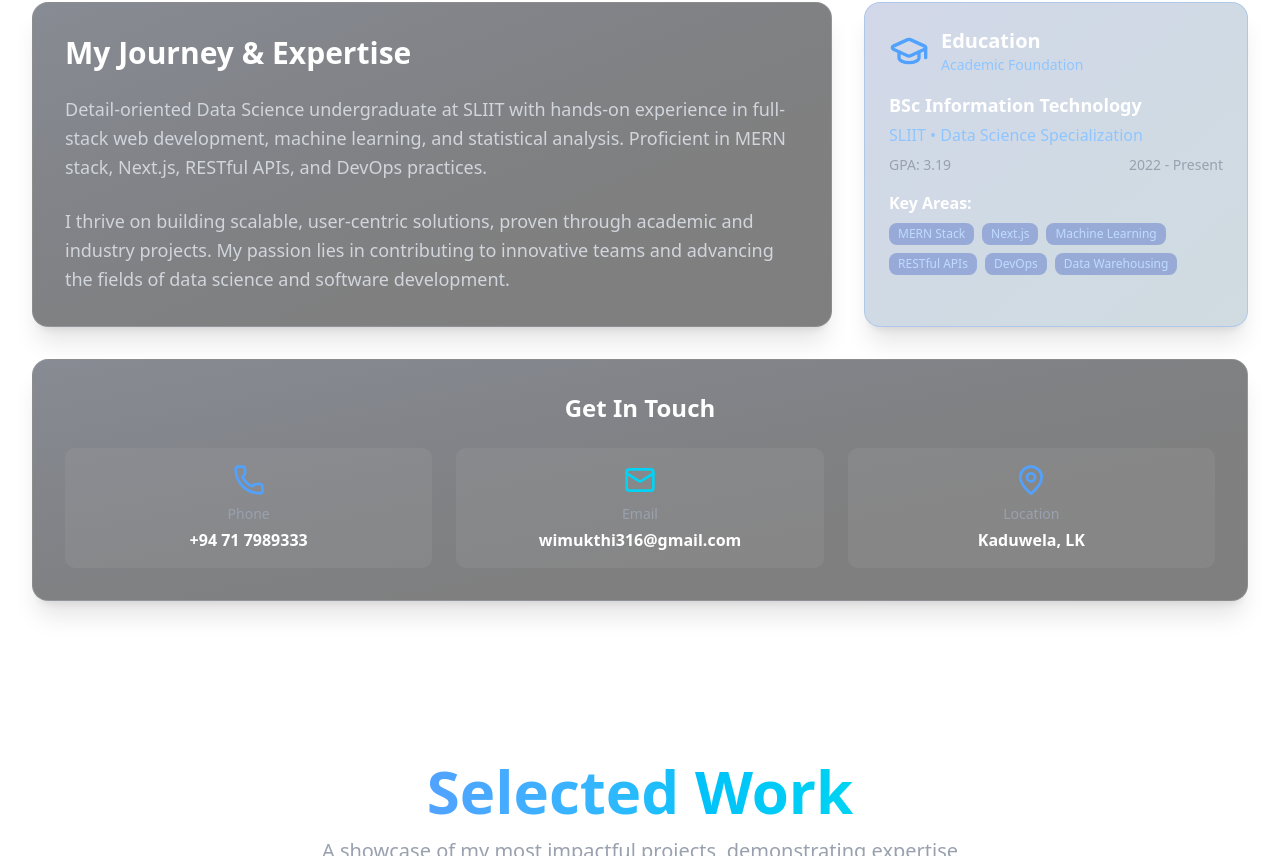
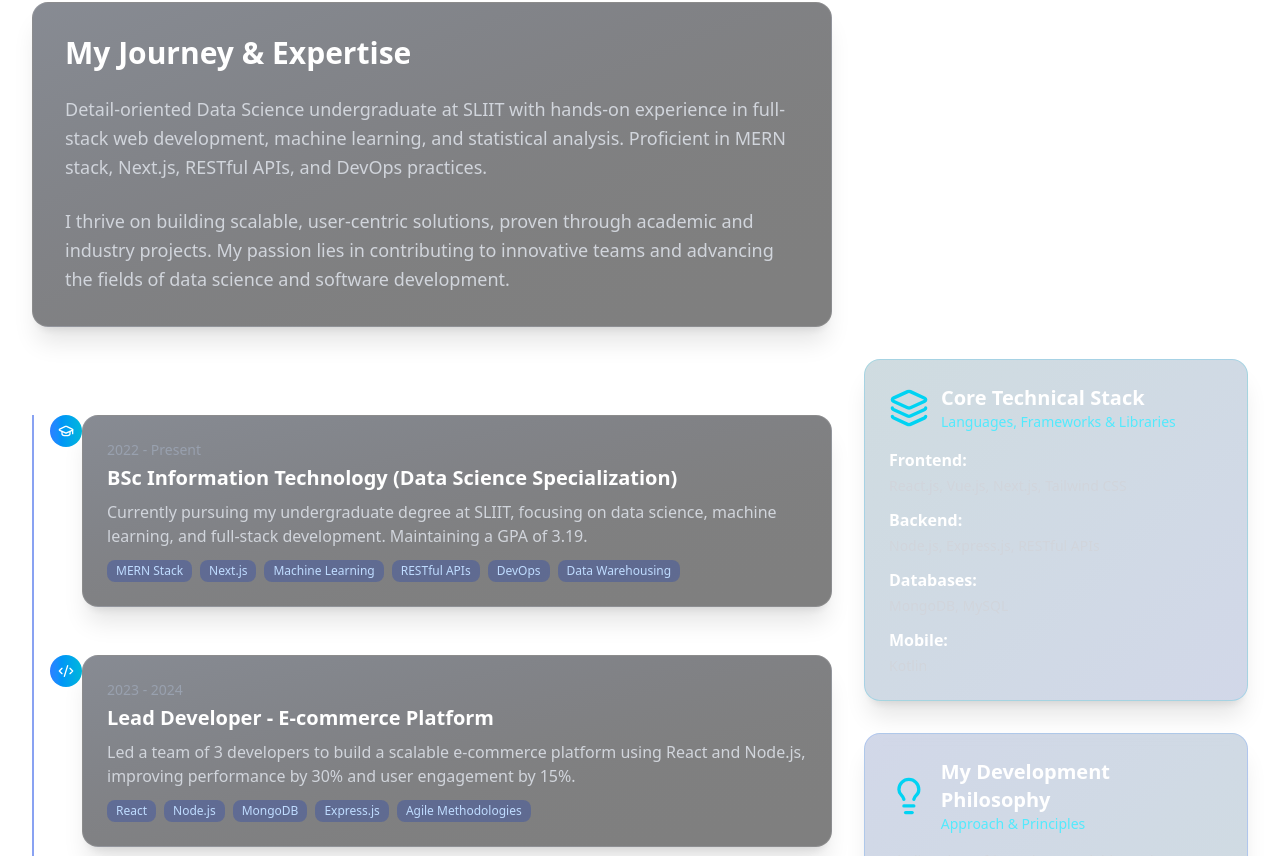
Before and after one commit to Wimukthi316/Portfolio-New, a Next.js app: page / in a window 1280 px wide. Shown: the part 1284-2140 px from the top of the page. Built offline with nearby package versions, Linux system fonts and the light colour scheme.

Commit message:
Add professional timeline and core technical stack sections for enhanced portfolio detail

```diff
--- a/src/app/page.tsx
+++ b/src/app/page.tsx
@@ -21,6 +21,8 @@ import {
   Menu,
   X,
   MousePointer,
+  Lightbulb,
+  Layers,
 } from "lucide-react"
 import Image from "next/image"
 import Link from "next/link"
@@ -178,6 +180,33 @@ export default function ModernPortfolio() {
       code: "Storage Solutions",
       icon: "💾",
       color: "from-sky-500 to-cyan-500",
+    },
+  ]
+
+  const timelineEvents = [
+    {
+      year: "2022 - Present",
+      title: "BSc Information Technology (Data Science Specialization)",
+      description:
+        "Currently pursuing my undergraduate degree at SLIIT, focusing on data science, machine learning, and full-stack development. Maintaining a GPA of 3.19.",
+      icon: GraduationCap,
+      badges: ["MERN Stack", "Next.js", "Machine Learning", "RESTful APIs", "DevOps", "Data Warehousing"],
+    },
+    {
+      year: "2023 - 2024",
+      title: "Lead Developer - E-commerce Platform",
+      description:
+        "Led a team of 3 developers to build a scalable e-commerce platform using React and Node.js, improving performance by 30% and user engagement by 15%.",
+      icon: Code2,
+      badges: ["React", "Node.js", "MongoDB", "Express.js", "Agile Methodologies"],
+    },
+    {
+      year: "2021 - 2022",
+      title: "Freelance Web Developer",
+      description:
+        "Developed and deployed various client websites, focusing on responsive design and SEO optimization. Gained experience in client communication and project management.",
+      icon: Globe,
+      badges: ["HTML", "CSS", "JavaScript", "WordPress", "UI/UX"],
     },
   ]
 
@@ -379,41 +408,96 @@ export default function ModernPortfolio() {
               </CardContent>
             </Card>
 
-            {/* Education Card */}
-            <Card className="bg-gradient-to-br from-blue-900/20 to-cyan-900/20 border-blue-500/20 backdrop-blur-sm rounded-2xl p-6 shadow-xl hover:shadow-2xl transition-all duration-500 transform hover:-translate-y-1">
+            {/* Nested grid for timeline and other cards */}
+            <div className="lg:col-span-3 grid grid-cols-1 lg:grid-cols-3 gap-8">
+              {/* Professional Timeline Section */}
+              <div className="lg:col-span-2">
+                <h3 className="text-2xl font-bold text-white mb-6">My Professional Timeline</h3>
+                <div className="relative pl-8 border-l-2 border-blue-700/50 space-y-12">
+                  {timelineEvents.map((event, index) => (
+                    <div key={index} className="relative">
+                      <div className="absolute -left-4 top-0 w-8 h-8 rounded-full bg-gradient-to-r from-blue-500 to-cyan-500 flex items-center justify-center">
+                        <event.icon className="w-4 h-4 text-white" />
+                      </div>
+                      <Card className="ml-4 bg-gradient-to-br from-gray-900/50 to-black/50 backdrop-blur-sm rounded-2xl p-6 border border-white/10 shadow-xl">
+                        <CardContent className="p-0">
+                          <p className="text-sm text-gray-400 mb-1">{event.year}</p>
+                          <h4 className="text-xl font-bold text-white mb-2">{event.title}</h4>
+                          <p className="text-gray-300 text-base">{event.description}</p>
+                          {event.badges && (
+                            <div className="flex flex-wrap gap-2 mt-3">
+                              {event.badges.map((badge) => (
+                                <Badge key={badge} variant="secondary" className="bg-blue-800/30 text-blue-200">
+                                  {badge}
+                                </Badge>
+                              ))}
+                            </div>
+                          )}
+                        </CardContent>
+                      </Card>
+                    </div>
+                  ))}
+                </div>
+              </div>
+
+              {/* Right column for Core Technical Stack and My Development Philosophy */}
+              <div className="lg:col-span-1 flex flex-col gap-8">
+                {/* Core Technical Stack Card */}
+                <Card className="bg-gradient-to-br from-cyan-900/20 to-blue-900/20 border-cyan-500/20 backdrop-blur-sm rounded-2xl p-6 shadow-xl hover:shadow-2xl transition-all duration-500 transform hover:-translate-y-1">
                   <CardContent className="p-0">
                     <div className="flex items-center mb-4">
-                  <GraduationCap className="w-10 h-10 text-blue-400 mr-3" />
+                      <Layers className="w-10 h-10 text-cyan-400 mr-3" />
                       <div>
-                    <h3 className="text-xl font-bold text-white">Education</h3>
-                    <p className="text-blue-300 text-sm">Academic Foundation</p>
+                        <h3 className="text-xl font-bold text-white">Core Technical Stack</h3>
+                        <p className="text-cyan-300 text-sm">Languages, Frameworks & Libraries</p>
                       </div>
                     </div>
-                <h4 className="text-lg font-bold text-white mb-1">BSc Information Technology</h4>
-                <p className="text-blue-300 mb-2">SLIIT • Data Science Specialization</p>
-                <div className="flex justify-between items-center text-gray-400 text-sm">
-                  <span>GPA: 3.19</span>
-                  <span>2022 - Present</span>
+                    <div className="space-y-3">
+                      <div>
+                        <h4 className="font-semibold text-white mb-1">Frontend:</h4>
+                        <p className="text-gray-300 text-sm">React.js, Vue.js, Next.js, Tailwind CSS</p>
                       </div>
-                <div className="mt-4">
-                  <h5 className="font-semibold text-white mb-2">Key Areas:</h5>
-                  <div className="flex flex-wrap gap-2">
-                    {["MERN Stack", "Next.js", "Machine Learning", "RESTful APIs", "DevOps", "Data Warehousing"].map(
-                      (skill) => (
-                        <Badge key={skill} variant="secondary" className="bg-blue-800/30 text-blue-200">
-                          {skill}
-                        </Badge>
-                      ),
-                    )}
+                      <div>
+                        <h4 className="font-semibold text-white mb-1">Backend:</h4>
+                        <p className="text-gray-300 text-sm">Node.js, Express.js, RESTful APIs</p>
+                      </div>
+                      <div>
+                        <h4 className="font-semibold text-white mb-1">Databases:</h4>
+                        <p className="text-gray-300 text-sm">MongoDB, MySQL</p>
+                      </div>
+                      <div>
+                        <h4 className="font-semibold text-white mb-1">Mobile:</h4>
+                        <p className="text-gray-300 text-sm">Kotlin</p>
                       </div>
                     </div>
                   </CardContent>
                 </Card>
 
-            {/* Mission, Passion, Vision Cards */}
+                {/* My Development Philosophy Card */}
+                <Card className="bg-gradient-to-br from-blue-900/20 to-cyan-900/20 border-blue-500/20 backdrop-blur-sm rounded-2xl p-6 shadow-xl hover:shadow-2xl transition-all duration-500 transform hover:-translate-y-1">
+                  <CardContent className="p-0">
+                    <div className="flex items-center mb-4">
+                      <Lightbulb className="w-10 h-10 text-cyan-400 mr-3" />
+                      <div>
+                        <h3 className="text-xl font-bold text-white">My Development Philosophy</h3>
+                        <p className="text-cyan-300 text-sm">Approach & Principles</p>
+                      </div>
+                    </div>
+                    <p className="text-gray-300 leading-relaxed text-sm mb-3">
+                      I believe in crafting robust, scalable, and user-centric solutions. My approach emphasizes clean
+                      code, efficient algorithms, and continuous learning to adapt to evolving technologies.
+                    </p>
+                    <p className="text-gray-300 leading-relaxed text-sm">
+                      Collaboration and problem-solving are at the heart of my work, ensuring projects are not just
+                      functional but also innovative and maintainable.
+                    </p>
+                  </CardContent>
+                </Card>
+              </div>
+            </div>
 
-            {/* Contact Info Cards - Combined into one for better layout */}
-            <Card className="lg:col-span-3 bg-gradient-to-br from-gray-900/50 to-black/50 backdrop-blur-sm rounded-2xl p-8 border border-white/10 shadow-xl hover:shadow-2xl transition-all duration-500 transform hover:-translate-y-1">
+            {/* Contact Info Card (outside the nested grid, spans full width of outer grid) */}
+            <Card className="lg:col-span-3 mt-8 bg-gradient-to-br from-gray-900/50 to-black/50 backdrop-blur-sm rounded-2xl p-8 border border-white/10 shadow-xl hover:shadow-2xl transition-all duration-500 transform hover:-translate-y-1">
               <CardContent className="p-0">
                 <h3 className="text-2xl font-bold text-white mb-6 text-center">Get In Touch</h3>
                 <div className="grid grid-cols-1 md:grid-cols-3 gap-6">
```
Lines whose indentation alone changed are shown as unchanged.
